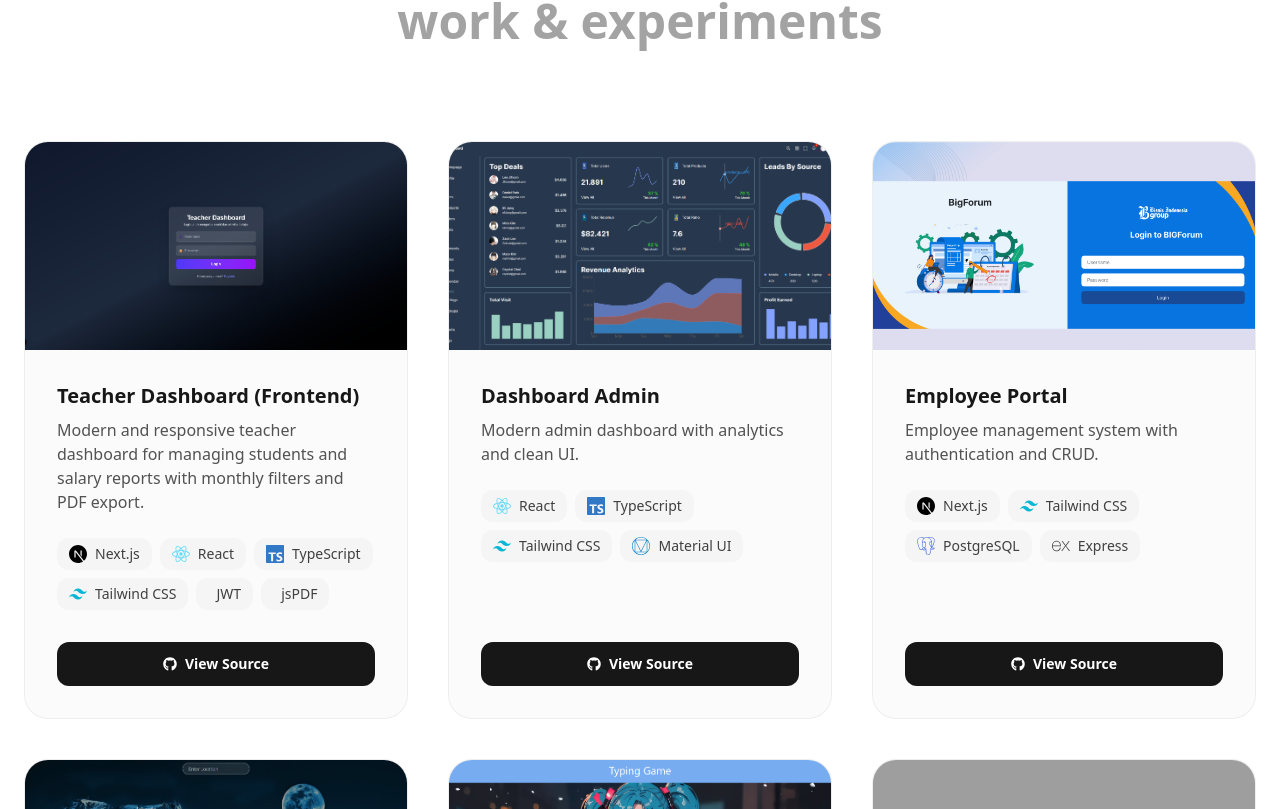
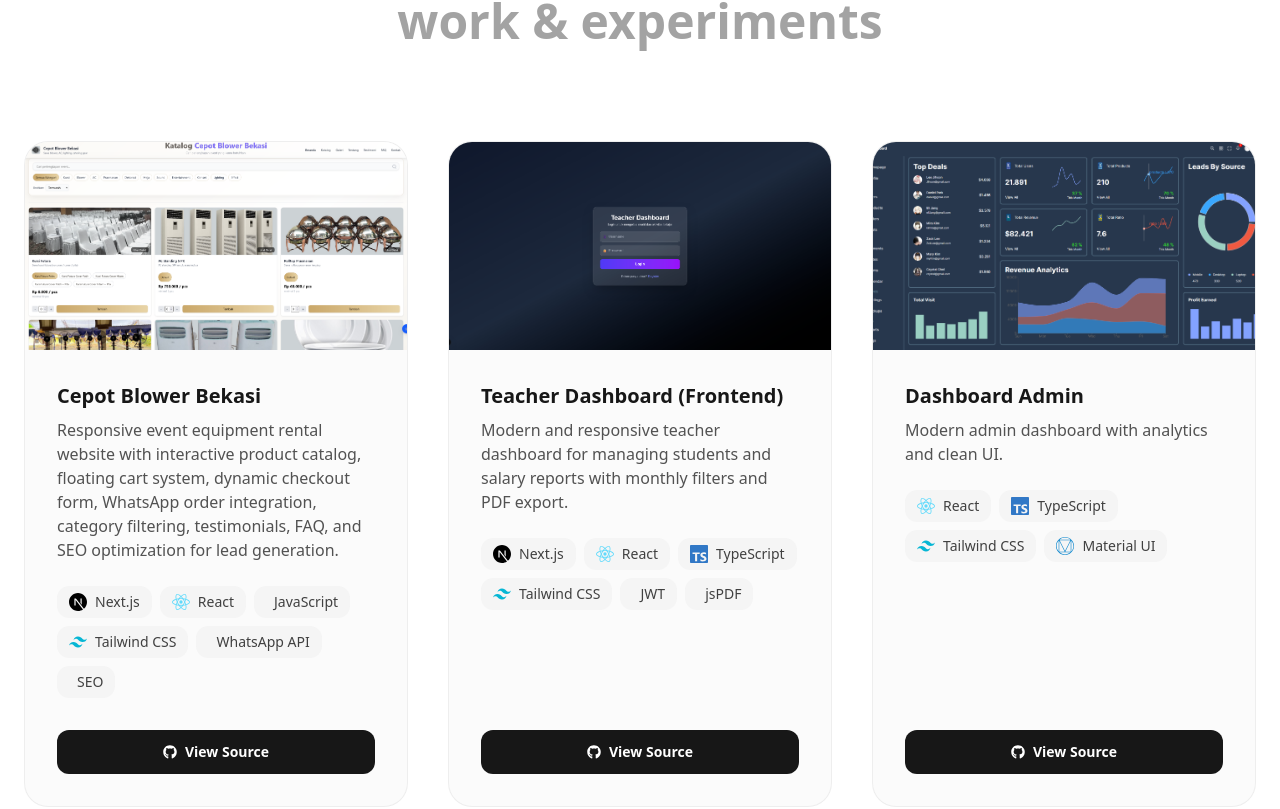
Before and after one commit to gvnorln/web-portfolio, a Next.js app: page / in a window 1280 px wide. Shown: the part 4331-5140 px from the top of the page. Built offline with nearby package versions, Linux system fonts and the light colour scheme; grey boxes are pictures that could not be loaded.

Commit message:
add project cepot blower bekasi

```diff
--- a/components/Projects.js
+++ b/components/Projects.js
@@ -38,6 +38,21 @@ const ICON_MAP = {
 /* ================= DATA ================= */
 
 const PROJECTS = [
+  {
+    title: "Cepot Blower Bekasi",
+    description:
+      "Responsive event equipment rental website with interactive product catalog, floating cart system, dynamic checkout form, WhatsApp order integration, category filtering, testimonials, FAQ, and SEO optimization for lead generation.",
+    tech: [
+      "Next.js",
+      "React",
+      "JavaScript",
+      "Tailwind CSS",
+      "WhatsApp API",
+      "SEO"
+    ],
+    github: "https://github.com/gvnorln/teacher-dashboard-fe.git",
+    image: "/images/cepot-blower.png",
+  },
   {
     title: "Teacher Dashboard (Frontend)",
     description:
```
Also changed, not shown: public/images/cepot-blower.png (added).
